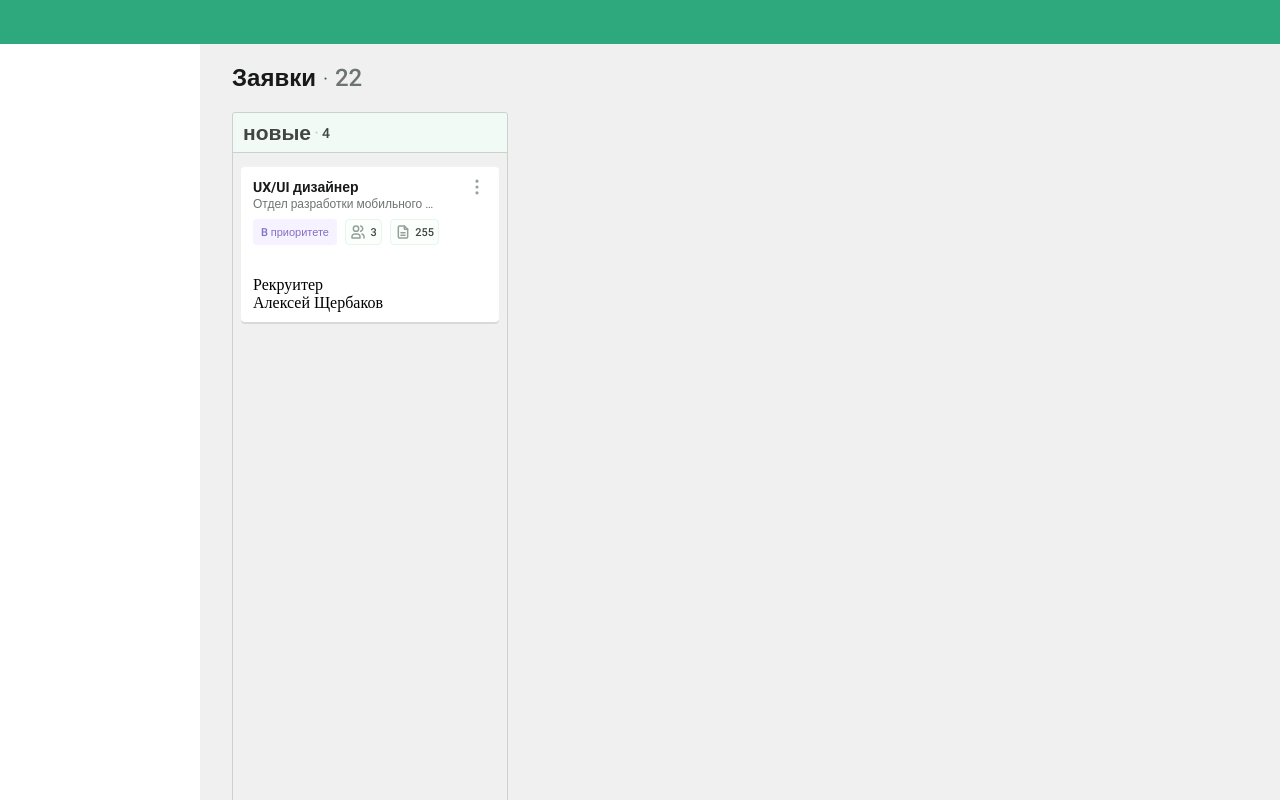
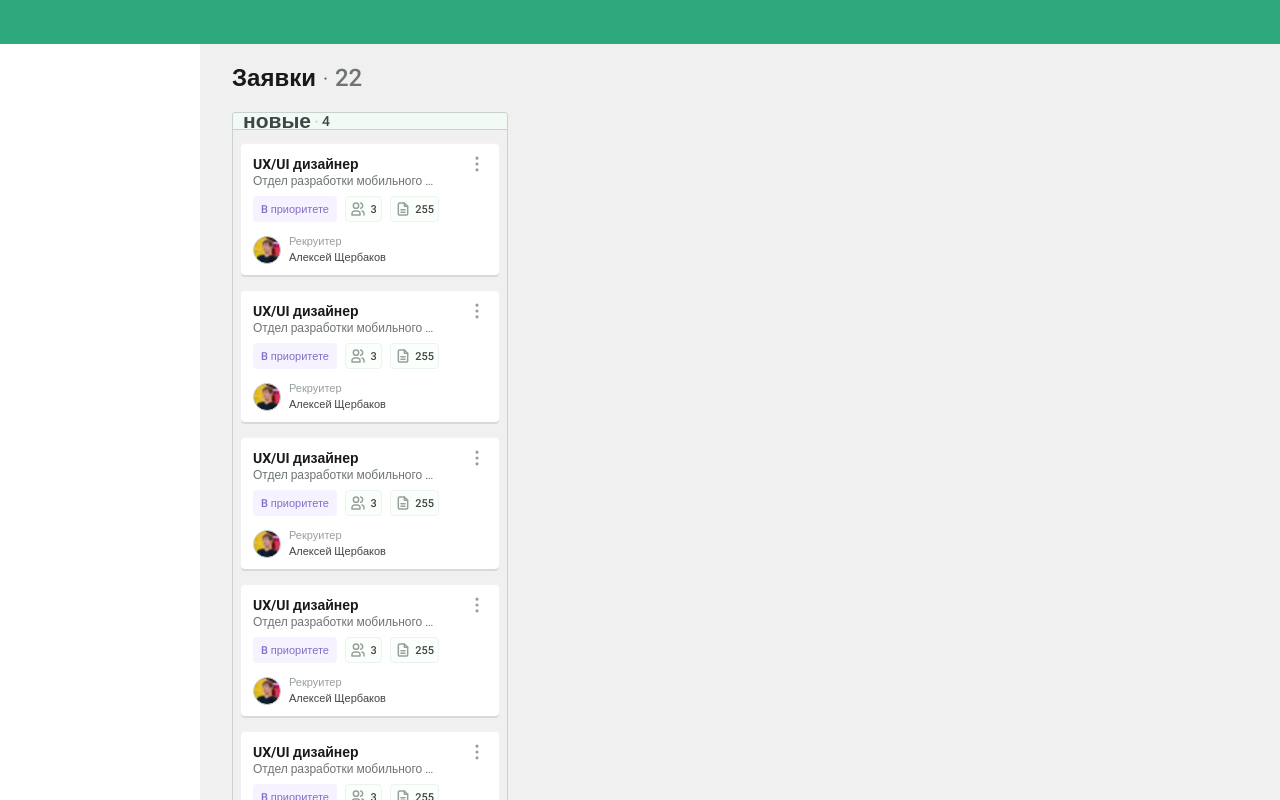
Before and after one commit to Tolkinxon/test_project, a React (Create React App) app: page / in a window 1280 px wide. Built offline with nearby package versions, Linux system fonts and the light colour scheme.

Commit message:
added some items

```diff
--- a/src/Components/MainSide.jsx
+++ b/src/Components/MainSide.jsx
@@ -1,7 +1,7 @@
 import point from '../images/Ellipse.svg'
 import point2 from '../images/Ellipse2.svg'
 import dots from '../images/3dots.svg'
-import perconalImage from '../images/personalImage.png'
+import perconalImage from '../images/personalImage.svg'
 
 
 
@@ -47,7 +47,7 @@ export default function MainSide () {
                         </div>
 
                         <div className="list__personal-image">
-                            <img src="" alt="" />
+                            <img src={perconalImage} alt="there is have personal image" width={28} height={28}/>
 
                             <div>
                                 <p>
@@ -61,6 +61,162 @@ export default function MainSide () {
                         </div>
                     </li>
 
+                    <li className='main-side__item'>
+
+                        <div className='list__proffestion-wrapper'>
+                            <h3 className='list__proffestion'>UX/UI дизайнер</h3>
+                            <img src={dots} alt="threre are dots for clicking"  width={20} height={20}/>
+                        </div>
+
+                        <p className='list__proffession-area'>
+                           Отдел разработки мобильного приложения
+                        </p>
+
+                        <div className='list__condition-wrapper'>
+                            <p className='list__condition'>
+                                B приоритете
+                            </p>
+
+                            <p className='list_count-1'>
+                                3
+                            </p>
+
+                            <p className='list_count-2'>
+                                255
+                            </p>
+                        </div>
+
+                        <div className="list__personal-image">
+                            <img src={perconalImage} alt="there is have personal image" width={28} height={28}/>
+
+                            <div>
+                                <p>
+                                    Рекруитер
+                                </p>
+
+                                <p>
+                                     Алексей Щербаков
+                                </p>
+                            </div>
+                        </div>
+                    </li>
+
+                    <li className='main-side__item'>
+                        <div className='list__proffestion-wrapper'>
+                            <h3 className='list__proffestion'>UX/UI дизайнер</h3>
+                            <img src={dots} alt="threre are dots for clicking"  width={20} height={20}/>
+                        </div>
+
+                        <p className='list__proffession-area'>
+                        Отдел разработки мобильного приложения
+                        </p>
+
+                        <div className='list__condition-wrapper'>
+                            <p className='list__condition'>
+                                B приоритете
+                            </p>
+
+                            <p className='list_count-1'>
+                                3
+                            </p>
+
+                            <p className='list_count-2'>
+                                255
+                            </p>
+                        </div>
+
+                        <div className="list__personal-image">
+                            <img src={perconalImage} alt="there is have personal image" width={28} height={28}/>
+
+                            <div>
+                                <p>
+                                    Рекруитер
+                                </p>
+
+                                <p>
+                                    Алексей Щербаков
+                                </p>
+                            </div>
+                        </div>
+                    </li>
+
+                    <li className='main-side__item'>
+                        <div className='list__proffestion-wrapper'>
+                            <h3 className='list__proffestion'>UX/UI дизайнер</h3>
+                            <img src={dots} alt="threre are dots for clicking"  width={20} height={20}/>
+                        </div>
+
+                        <p className='list__proffession-area'>
+                        Отдел разработки мобильного приложения
+                        </p>
+
+                        <div className='list__condition-wrapper'>
+                            <p className='list__condition'>
+                                B приоритете
+                            </p>
+
+                            <p className='list_count-1'>
+                                3
+                            </p>
+
+                            <p className='list_count-2'>
+                                255
+                            </p>
+                        </div>
+
+                        <div className="list__personal-image">
+                            <img src={perconalImage} alt="there is have personal image" width={28} height={28}/>
+
+                            <div>
+                                <p>
+                                    Рекруитер
+                                </p>
+
+                                <p>
+                                    Алексей Щербаков
+                                </p>
+                            </div>
+                        </div>
+                    </li>
+
+                    <li className='main-side__item'>
+                        <div className='list__proffestion-wrapper'>
+                            <h3 className='list__proffestion'>UX/UI дизайнер</h3>
+                            <img src={dots} alt="threre are dots for clicking"  width={20} height={20}/>
+                        </div>
+
+                        <p className='list__proffession-area'>
+                        Отдел разработки мобильного приложения
+                        </p>
+
+                        <div className='list__condition-wrapper'>
+                            <p className='list__condition'>
+                                B приоритете
+                            </p>
+
+                            <p className='list_count-1'>
+                                3
+                            </p>
+
+                            <p className='list_count-2'>
+                                255
+                            </p>
+                        </div>
+
+                        <div className="list__personal-image">
+                            <img src={perconalImage} alt="there is have personal image" width={28} height={28}/>
+
+                            <div>
+                                <p>
+                                    Рекруитер
+                                </p>
+
+                                <p>
+                                    Алексей Щербаков
+                                </p>
+                            </div>
+                        </div>
+                    </li>
                 </ul>
             </div>
 
--- a/src/css/index.css
+++ b/src/css/index.css
@@ -156,6 +156,7 @@ ul, ol {
     border-radius: 4px;
     background: #FFF;
     box-shadow: 0px -2px 0px 0px rgba(0, 0, 0, 0.15) inset, 0px 2px 0px 0px rgba(0, 0, 0, 0.05) inset;
+    margin-bottom: 12px;
 }
 
 .list__proffestion-wrapper{
@@ -256,3 +257,37 @@ ul, ol {
 .list_count-2::before {
     background-image: url('../images/tabler_file-description.svg');
 }
+
+.list__personal-image {
+    display: flex;
+    align-items: center;
+    justify-content: left;
+}
+
+.list__personal-image img {
+    width: 28px;
+    height: 28px;
+    margin-right: 8px;
+}
+
+.list__personal-image p {
+    width: 150px;
+    height: 14px;
+    overflow: hidden;
+    text-overflow: ellipsis;
+    white-space: nowrap;
+    font-family: 'Roboto', sans-serif;
+    font-size: 11px;
+    font-style: normal;
+    font-weight: 400;
+    line-height: normal;
+}
+
+.list__personal-image p:nth-child(1) {
+    margin-bottom: 2px;
+    color:  #969F9B;
+}
+
+.list__personal-image p:nth-child(2) {
+    color:  #414644;
+}
```
Also changed, not shown: src/images/personalImage.png (deleted), src/images/personalImage.svg (added).
